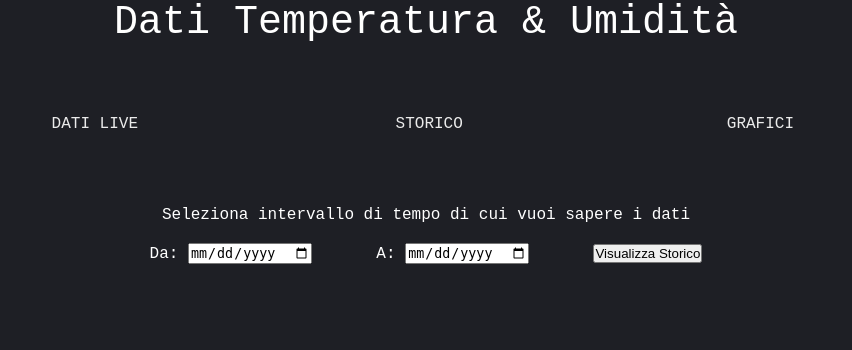
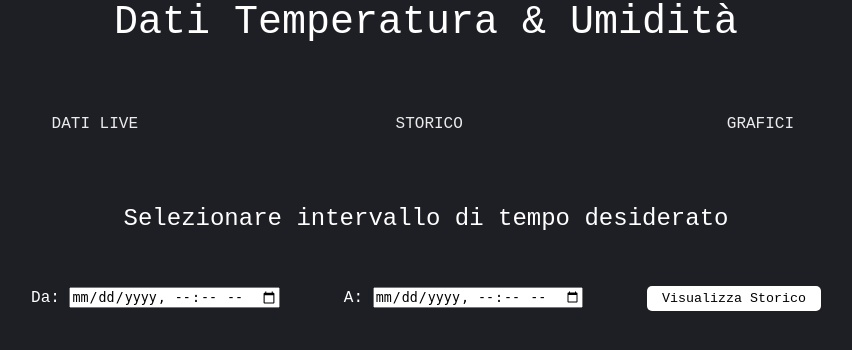
Before and after one commit to emaxgms/temp_umid, a PHP site: page /storico.php in a window 1280 px wide. Shown: the top 350 px of the page, without its empty margins (214-1066 px from the left). Run offline with PHP 8.4, Linux system fonts and the light colour scheme.

Commit message:
2019-05-10 19:10 Emanuele Casa

```diff
--- a/SitoWeb/grafici.php
+++ b/SitoWeb/grafici.php
@@ -17,7 +17,7 @@
 	</script>
 </head>
 <body>
-	<p id="header">Dati Temperatura & Umidit&agrave;</p>
+	<center><p id="header">Dati Temperatura & Umidit&agrave;</p></center>
 	<ul>
 		<li onclick="visualizza_live()">Dati Live</li>
 		<li onclick="visualizza_storico()">Storico</li>
--- a/SitoWeb/live.php
+++ b/SitoWeb/live.php
@@ -17,13 +17,14 @@
 	</script>
 </head>
 <body onLoad="setTimeout('location.reload()',60000)">
-	<p id="header">DATI TEMPERATURA & UMIDIT&Agrave;</p>
+	<center><p id="header">Dati Temperatura & Umidit&agrave;</p></center>
 	<ul>
 		<li onclick="visualizza_live()">Dati Live</li>
 		<li onclick="visualizza_storico()">Storico</li>
 		<li onclick="visualizza_grafici()">Grafici</li>
 	</ul>
 	<center>
+		<p id="stitolo">Dati aggiornati automaticamente ogni 60 secondi<br><br><br></p>
 		<?php
 			$query="select * from dati order by data desc limit 1";
 			$result=mysqli_query($c,$query);
@@ -37,7 +38,6 @@
 			}
 			echo "</table><br>";
 		?>
-		<br><p>Dati aggiornati automaticamente ogni 60 secondi<br></p>
 	</center>
 </body>
 </html>
--- a/SitoWeb/stili.css
+++ b/SitoWeb/stili.css
@@ -75,6 +75,16 @@
   font-weight: bold;
   color: #eb50a0;
 }
+#stitolo{
+  font-family: "Courier New";
+  text-align: right;
+  color: white;
+  font-size: 24px;
+}
+#stitolo:hover{
+  font-weight: bold;
+  color: #eb50a0;
+}
 .button1{
   color: white;
   size: 400px;
@@ -90,3 +100,22 @@
   font-family: "Courier New";
   display: inline;
 }
+input[type=submit] {
+  padding:5px 15px;
+  background:#ffff;
+  border:0 none;
+  cursor:pointer;
+  -webkit-border-radius: 5px;
+  border-radius: 5px;
+  font-family: "Courier New";
+}
+input[type=submit]:hover {
+  font-weight: bold;
+  color: black;
+  background-color: #eb50a0;
+}
+#errore{
+  font-size: 40px;
+  font-weight: bold;
+  background-color: red;
+}
--- a/SitoWeb/storico.php
+++ b/SitoWeb/storico.php
@@ -24,17 +24,20 @@
 		<li onclick="visualizza_grafici()">Grafici</li>
 	</ul>
 	<center>
-		<p>Seleziona intervallo di tempo di cui vuoi sapere i dati<br><br></p>
+		<p id="stitolo">Selezionare intervallo di tempo desiderato<br><br><br></p>
 		<form method="post" action="">
-			<p>Da: </p><input type="date" name="inizio" style="margin-right: 60px">
-			<p>A: </p><input type="date" name="fine" style="margin-right: 60px">
+			<p>Da: </p><input type="datetime-local"  name="inizio" style="margin-right: 60px">
+			<p>A: </p><input type="datetime-local" name="fine" style="margin-right: 60px">
 			<input type="submit" value="Visualizza Storico">
 		</form>
 		<?php
 			if(isset($_POST['inizio'])){
 				$inizio=$_POST['inizio'];
 				$fine=$_POST['fine'];
-				$query="select * from dati where data between $inizio and $fine";
+				if (($inizio=="") || ($fine=="") ) {
+					echo "<br><br><center><p id=errore>Errore, seleziona le date e riprova!</p></center>";
+				}else{
+					$query='select * from dati where data between "'.$inizio.'" and "'.$fine.'"';
 					$result=mysqli_query($c,$query);
 					echo "<br><br><table border=1>\n<tr>\n<td width=150px>Temperatura</td><td width=150px>Umiditá</td><td width=150px>Data</td>\n</tr>";
 					while ($row=mysqli_fetch_array($result)) {
@@ -46,7 +49,7 @@
 					}
 					echo "</table><br>";
 				}
-
+			}
 		?>
 	</center>
 </body>
```
Also changed, not shown: SitoWeb/index.php (added, +65 -0 lines), SitoWeb/view.php (deleted, +0 -53 lines), 2 other files. Lines whose indentation alone changed are shown as unchanged.
